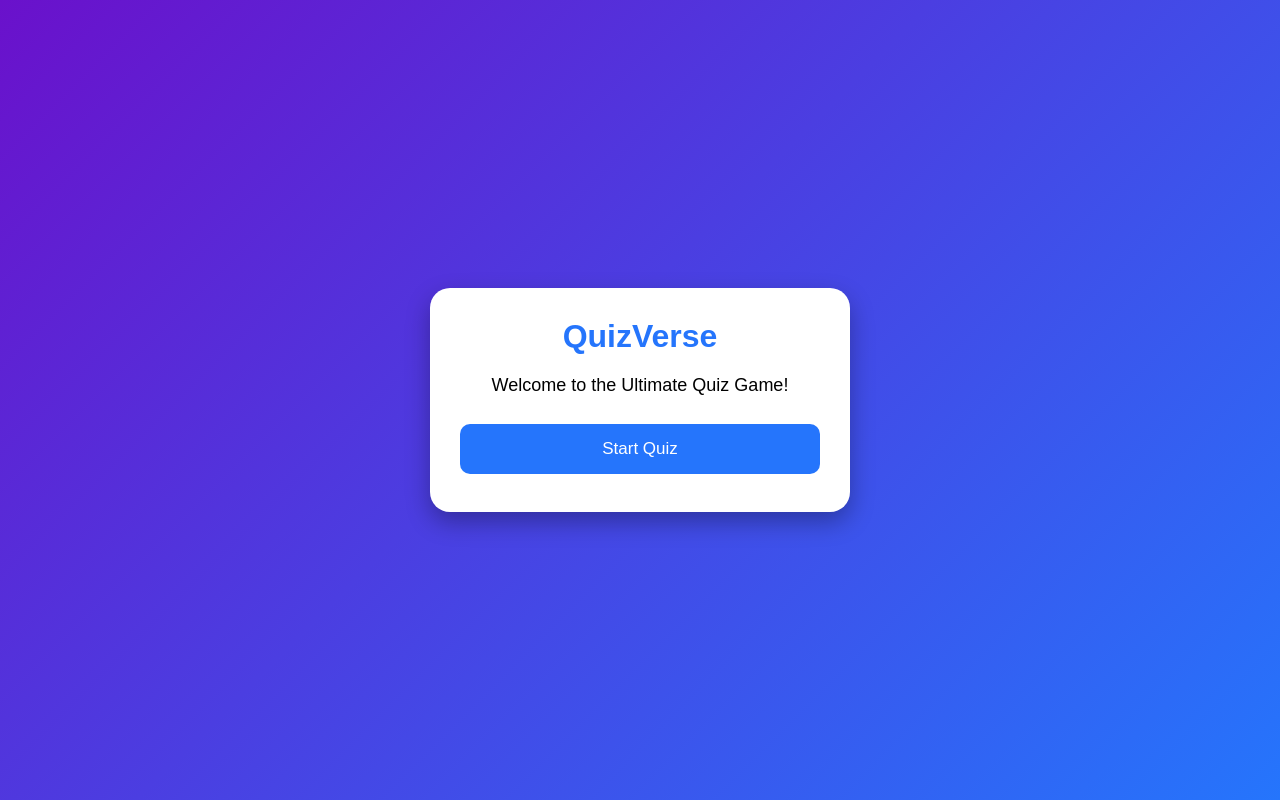
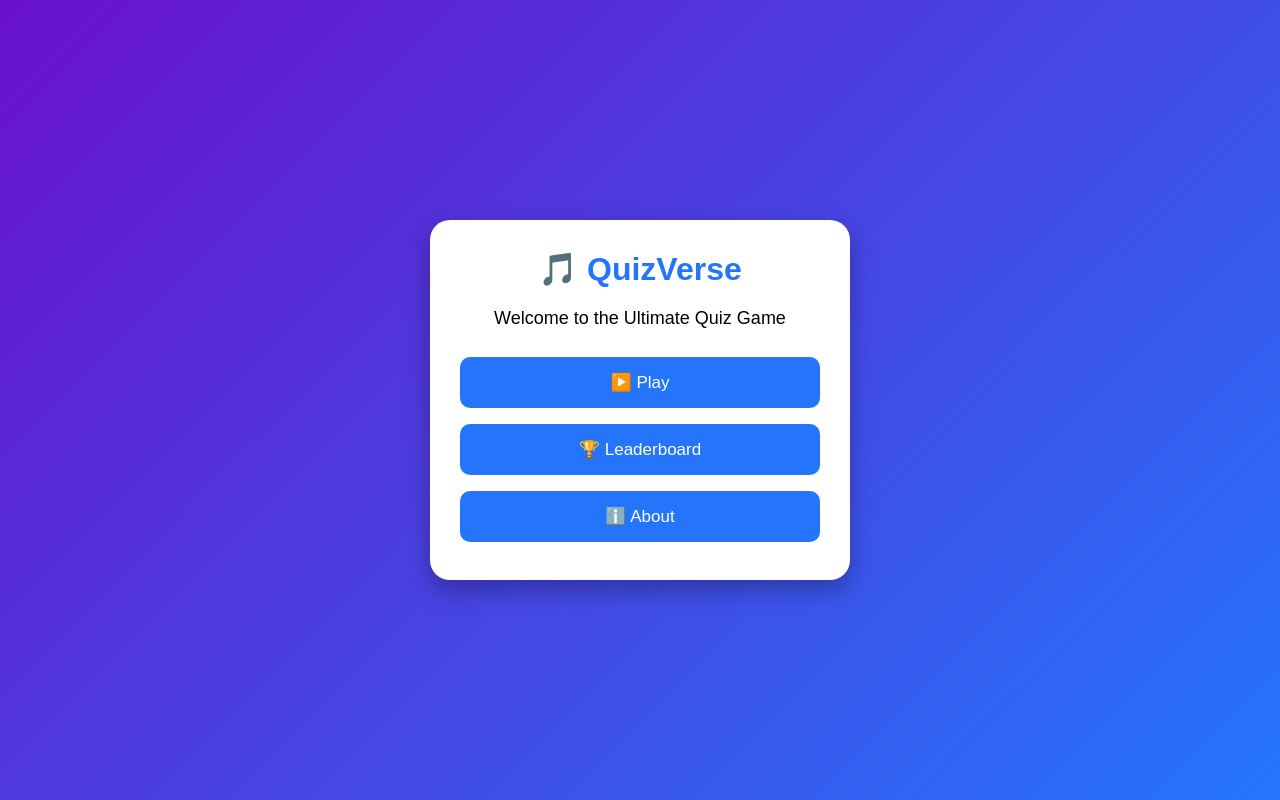
Before and after one commit to burmesetools/Quizverse, a plain HTML site: page index.html in a window 1280 px wide. Drawn offline with Linux system fonts and the light colour scheme.

Commit message:
Update index.html

```diff
--- a/index.html
+++ b/index.html
@@ -4,17 +4,17 @@
   <meta charset="UTF-8">
   <meta name="viewport" content="width=device-width, initial-scale=1.0">
   <title>QuizVerse</title>
-
   <link rel="stylesheet" href="style.css">
 </head>
-
 <body>
 
-<div class="card">
-  <h1>QuizVerse</h1>
-  <p>Welcome to the Ultimate Quiz Game!</p>
+<div class="card" id="home">
+  <h1>🎵 QuizVerse</h1>
+  <p>Welcome to the Ultimate Quiz Game</p>
 
-  <button onclick="startQuiz()">Start Quiz</button>
+  <button onclick="startQuiz()">▶️ Play</button>
+  <button onclick="showLeaderboard()">🏆 Leaderboard</button>
+  <button onclick="showAbout()">ℹ️ About</button>
 </div>
 
 <script src="questions.js"></script>
```
